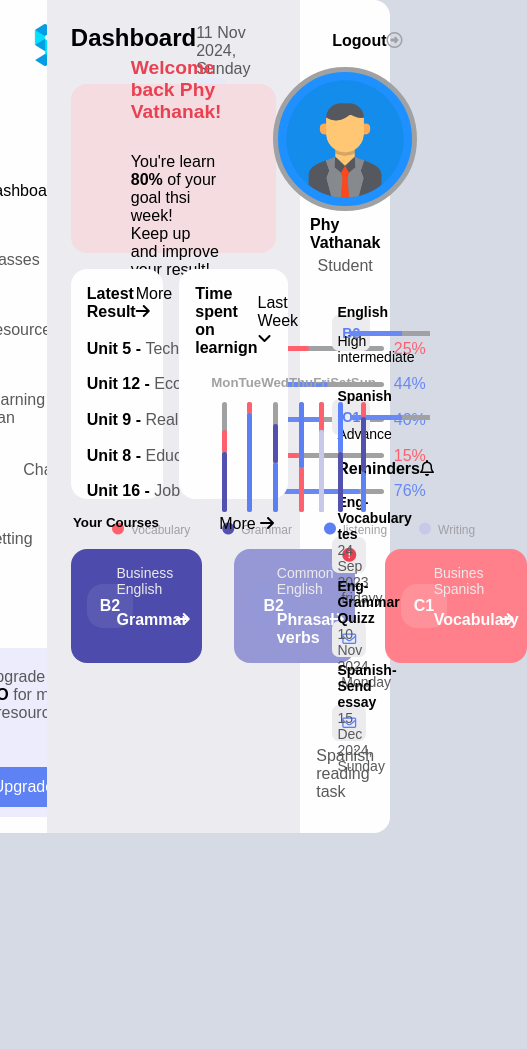
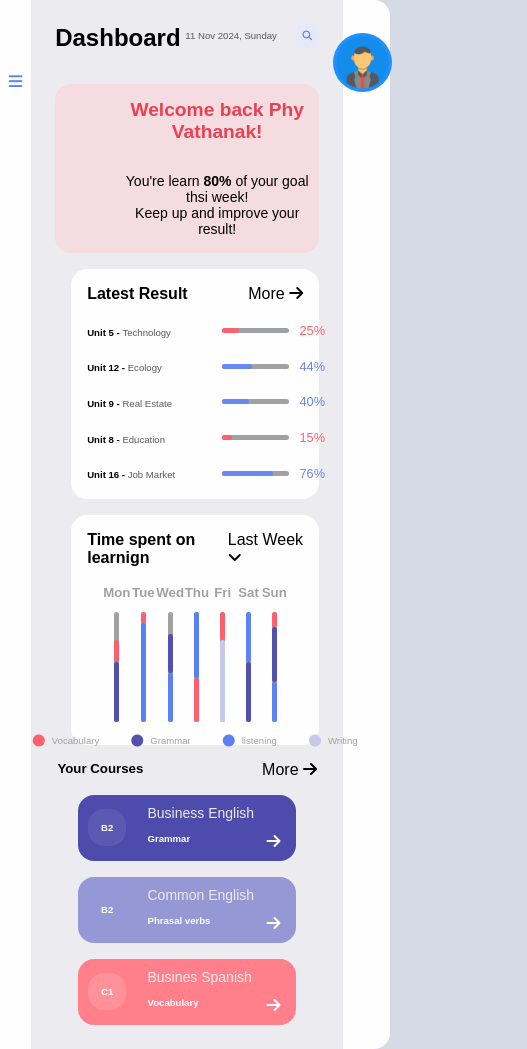
Before and after one commit to vathanakphy/Web-Design-W5-Grid, a plain HTML site: page EX-4/index.html in a window 390 px wide. Shown: the whole page, 527 px wide, since content can reach past the window. Before the commit the page ends 844 px from the top, so only its background shows below. Drawn offline with Linux system fonts and the light colour scheme.

Commit message:
add responsive for teblet

```diff
--- a/EX-4/index.html
+++ b/EX-4/index.html
@@ -14,14 +14,15 @@
             <div class="logo"></div>
             <span class="header-left-sidebar-logo-name">Slogan</span>
          </div>
+         <i class="fa fa-navicon"></i>
          <nav class="nav">
             <ul>
-               <li><a href="#"><i class="fas fa-border-all"></i> Dashboard</a></li>
-               <li><a href="#"><i class="far fa-folder"></i> Classes</a></li>
-               <li><a href="#"><i class="far fa-bookmark"></i> Resources</a></li>
-               <li><a href="#"><i class="far fa-calendar"></i> Learning Plan</a></li>
-               <li><a href="#"><i class="far fa-comment-alt"></i> Chat</a></li>
-               <li><a href="#"><i class="fa fa-pencil-square-o"></i> Setting</a></li>
+               <li><a href="#"><i class="fas fa-border-all"></i> <span class="text-nav-ls">Dashboard</span></a></li>
+               <li><a href="#"><i class="far fa-folder"></i> <span class="text-nav-ls">Classes</span> </a></li>
+               <li><a href="#"><i class="far fa-bookmark"></i> <span class="text-nav-ls">Resources</span> </a></li>
+               <li><a href="#"><i class="far fa-calendar"></i> <span class="text-nav-ls">Learning Plan</span> </a></li>
+               <li><a href="#"><i class="far fa-comment-alt"></i> <span class="text-nav-ls">Chat</span> </a></li>
+               <li><a href="#"><i class="fa fa-pencil-square-o"> <span class="text-nav-ls">Setting</span></i> </a></li>
             </ul>
          </nav>
          <div class="box-update">
@@ -43,7 +44,7 @@
                <p>You're learn <strong>80%</strong> of your goal thsi week!</p>
                <p>Keep up and improve your result!</p>
             </div>
-            <img src="./image/self-study.png" alt="self-study">
+            <img class="image-haed" src="./image/self-study.png" alt="self-study">
          </div>
          <div class="main-container">
             <div class="content">
--- a/EX-4/style.css
+++ b/EX-4/style.css
@@ -26,7 +26,7 @@ body{
 }
 .left-sidebar>.header-left-sidebar .logo{
    background-image: url("./image/s-logo.png");
-   background-size: 90px 90px;
+   background-size: cover;
    width: 80px;
    height: 80px;
 }
@@ -51,6 +51,10 @@ body{
 .left-sidebar>.nav>ul>li:nth-child(1){
    color: black;
    border-right: 3px solid #5c82fd;
+}
+.fa-navicon{
+   color: #5c82fd;
+   display: none;
 }
 .left-sidebar>.nav>ul>li:nth-child(1)>a>i{
    color: #5c82fd;
@@ -96,6 +100,7 @@ body{
    padding: 1.5rem;
    display: flex;
    flex-direction: column;
+   width: 100%;
 }
 .main .nav-bar-main{
    display: flex;
@@ -165,7 +170,7 @@ body{
 }
 .unit{
    display: grid;
-   grid-template-columns: 187px 100px 30px;
+   grid-template-columns: 58% 31% 11%;
    column-gap: 10px;
    align-items: center;
 }
@@ -178,7 +183,7 @@ body{
 }
 .box-percent{
    background-color: #a0a1a3;
-   width: 100px;
+   width: 100%;
    height: 5px;
    display: flex;
    justify-self: end;
@@ -350,6 +355,7 @@ body{
 }
 .label-graph .skill-learn i{
    margin-right: 7px;
+   font-size: inherit;
 }
 .label-graph .skill-learn:nth-child(1) i{
    color: #fe606d;
@@ -379,7 +385,7 @@ body{
 }
 .courses{
    width: 80%;
-   padding: 1rem;
+   padding: 10px;
    border-radius: 1rem;
    display: grid;
    grid-template-columns: 30% 60% 10%;
@@ -541,3 +547,72 @@ body{
    color: #58595a;
    align-self: center;
 }
+@media (max-width: 1024px){
+   .left-sidebar{
+   }
+   .left-sidebar .nav ul li,.box-update,.header-left-sidebar-logo-name{
+      display: none;
+   }
+   .fa-navicon{
+      position: relative;
+      display: block;
+      font-size: 4vw;
+      top: -46%;
+   }
+   .container{
+      display: grid;
+      grid-template-columns: 8vw 80vw 12vw;
+   }
+   .main{
+      width: 80vw;
+   }
+   .main .header-main .image-haed{
+      display: none;
+   }
+   .left-sidebar .header-left-sidebar .logo{
+      background-image: url("./image/s-logo.png");
+      background-size: cover;
+   }
+   .main-container{
+      display: grid;
+      grid-template-columns: repeat(1,1fr);
+      grid-template-rows: repeat(2,1fr);
+      row-gap: 1rem;
+      margin-left: 1rem;
+   }
+   .percentag{
+      font-size: 0.8rem;
+   }
+   .right-sidebar {
+      width: 10vw;
+      justify-content: center;
+      padding: 1rem;
+   }
+   .right-sidebar .nav-right-sidebar,.box-content,.last-sidebar-qoute,.name,.role,.foot-sidebar{
+      display: none;
+   }
+   .profile-logo{
+      width: 7vh;
+      height: 7vh;
+      border: none;
+      margin: 0px;
+   }
+   .foot-main{
+      display: grid;
+      grid-template-columns: 70vw;
+      grid-template-rows: repeat(3,1fr);
+      row-gap: 1rem;
+      align-self: center;
+   }
+   .courses{
+      margin: auto;
+   }
+   .header-main{
+      width: 100%;
+      font-size: 14px;
+      text-align: center;
+   }
+   .skill-learn>  .fa-circle,span{
+      font-size: 0.6rem;
+   }
+}
```
